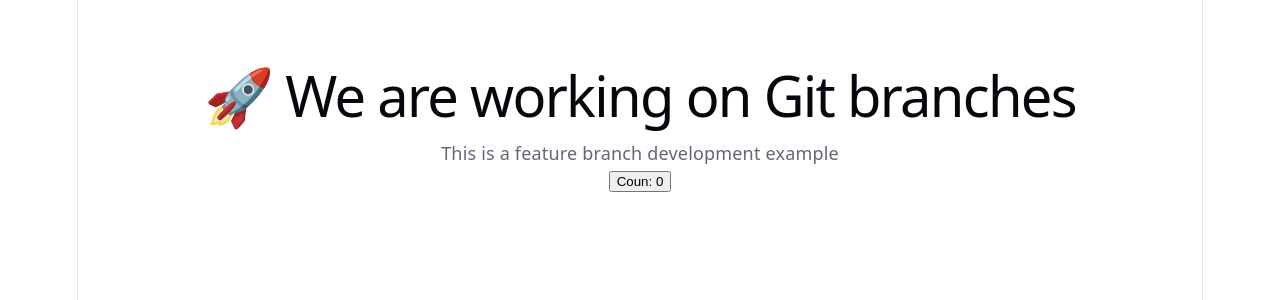
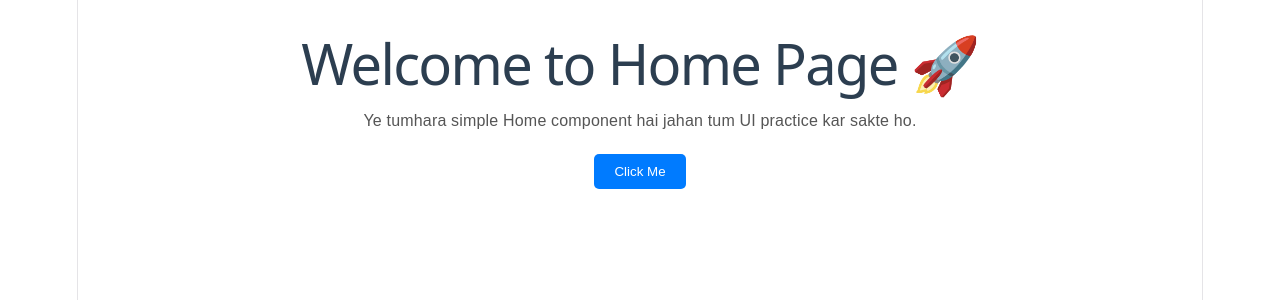
Before and after one commit to WafadarAbbas/Branches, a React (Vite) app: page / in a window 1280 px wide. Shown: the top 300 px of the page. Built offline with nearby package versions, Linux system fonts and the light colour scheme.

Commit message:
F-Test2 work done

```diff
--- a/src/App.tsx
+++ b/src/App.tsx
@@ -1,19 +1,13 @@
-import { useState } from 'react'
-import './App.css'
 
+import Home from "./screens/Home..js"
 function App() {
-  const [count, setCount] = useState(0)
+
 
   return (
     <>
-      <div style={{ textAlign: "center", marginTop: "50px" }}>
-        <h1>🚀 We are working on Git branches</h1>
-        <p>This is a feature branch development example</p>
-
-        <button onClick={() => setCount(count + 1)}>
-          Coun: {count}
-        </button>
-      </div>
+      <div>
+      <Home />
+    </div>
     </>
   )
 }
--- /dev/null
+++ b/src/screens/Home..tsx
@@ -0,0 +1,42 @@
+import React from "react";
+
+const Home: React.FC = () => {
+  return (
+    <div style={styles.container}>
+      <h1 style={styles.title}>Welcome to Home Page 🚀</h1>
+      <p style={styles.text}>
+        Ye tumhara simple Home component hai jahan tum UI practice kar sakte ho.
+      </p>
+
+      <button style={styles.button} onClick={() => alert("Hello! 👋")}>
+        Click Me
+      </button>
+    </div>
+  );
+};
+
+const styles: { [key: string]: React.CSSProperties } = {
+  container: {
+    textAlign: "center",
+    marginTop: "50px",
+    fontFamily: "Arial",
+  },
+  title: {
+    color: "#2c3e50",
+  },
+  text: {
+    fontSize: "16px",
+    color: "#555",
+  },
+  button: {
+    padding: "10px 20px",
+    marginTop: "20px",
+    backgroundColor: "#007bff",
+    color: "white",
+    border: "none",
+    borderRadius: "5px",
+    cursor: "pointer",
+  },
+};
+
+export default Home;
```
